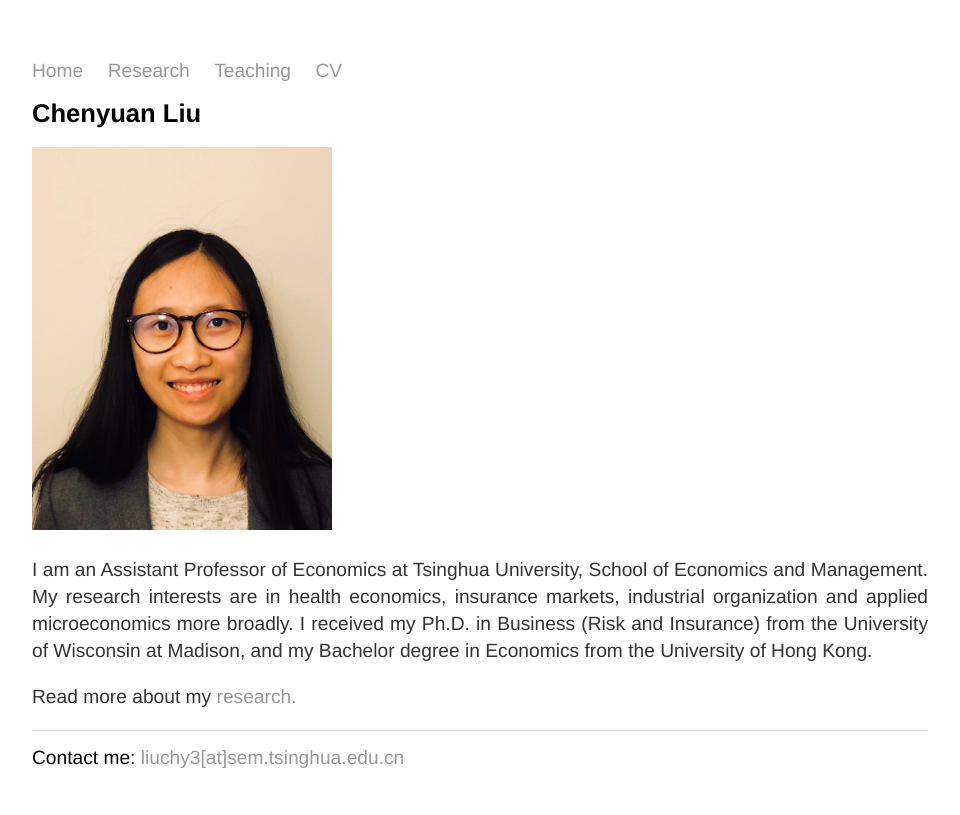
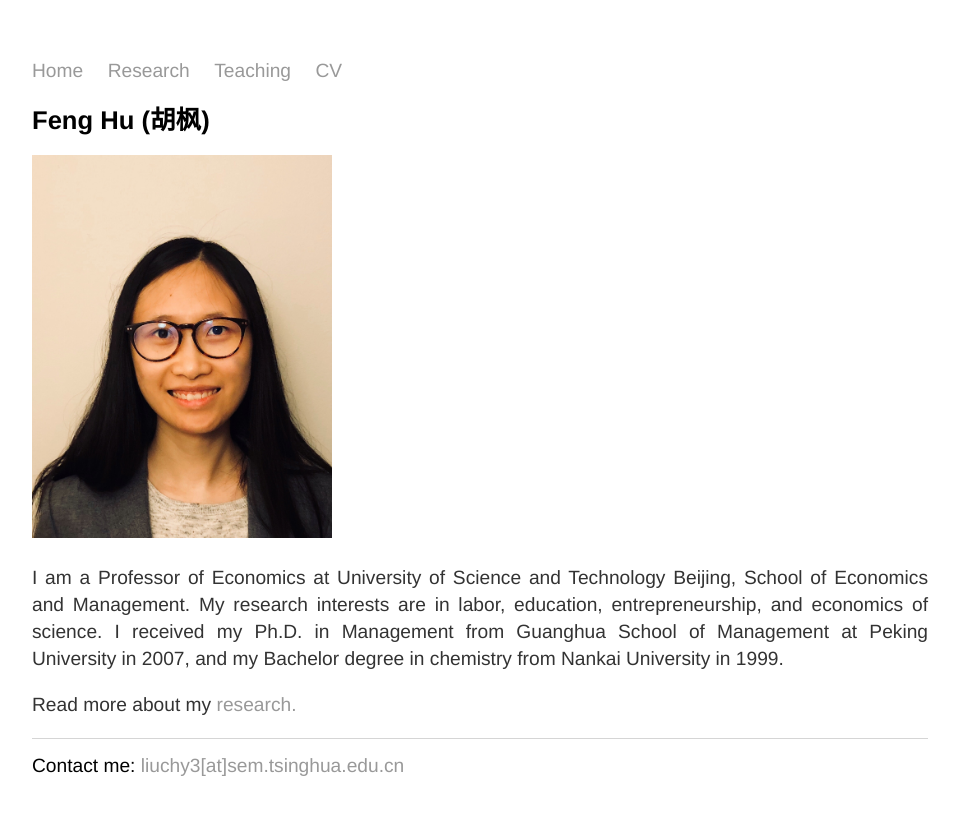
Before and after one commit to trifen/feng3hu.github.io, a Jekyll site: the page built from index.html, in a window 1280 px wide. Shown: the top 815 px of the page, without its empty margins (160-1120 px from the left). Built offline with Jekyll 4.4.1, drawn with Linux system fonts in a browser that asks for light colours.

Commit message:
Update index.html

```diff
--- a/index.html
+++ b/index.html
@@ -1,12 +1,12 @@
 ---
 layout: default
-title: Chenyuan Liu
+title: Feng Hu (胡枫)
 ---
 <div class="blurb">
-	<h1>Chenyuan Liu</h1>
+	<h1>Feng Hu (胡枫)</h1>
 	<p> <img src="image1.jpg" alt="Chenyuan Liu" width="300" height="383"></p>
 		<div align="justify">
-			<p>I am an Assistant Professor of Economics at Tsinghua University, School of Economics and Management. My research interests are in health economics, insurance markets, industrial organization and applied microeconomics more broadly. I received my Ph.D. in Business (Risk and Insurance) from the University of Wisconsin at Madison, and my Bachelor degree in Economics from the University of Hong Kong.</p>
+			<p>I am a Professor of Economics at University of Science and Technology Beijing, School of Economics and Management. My research interests are in labor, education, entrepreneurship, and economics of science. I received my Ph.D. in Management from Guanghua School of Management at Peking University in 2007, and my Bachelor degree in chemistry from Nankai University in 1999.</p>
 
 			<p>Read more about my <a href="/research">research.</a></p>
 	</div>
```
